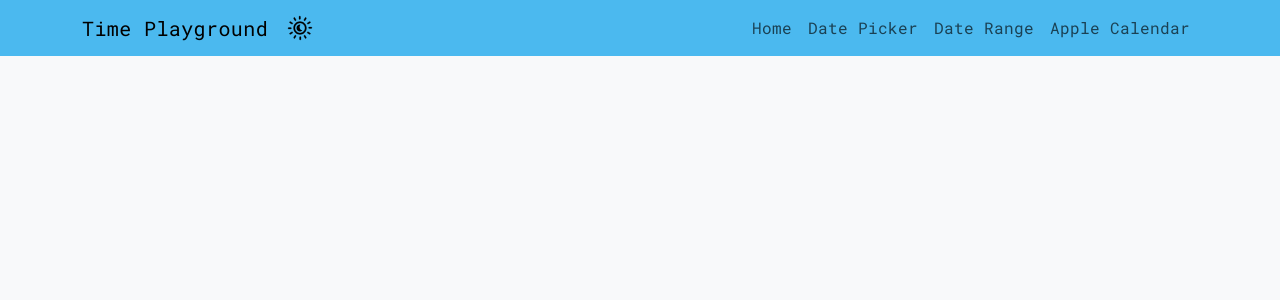
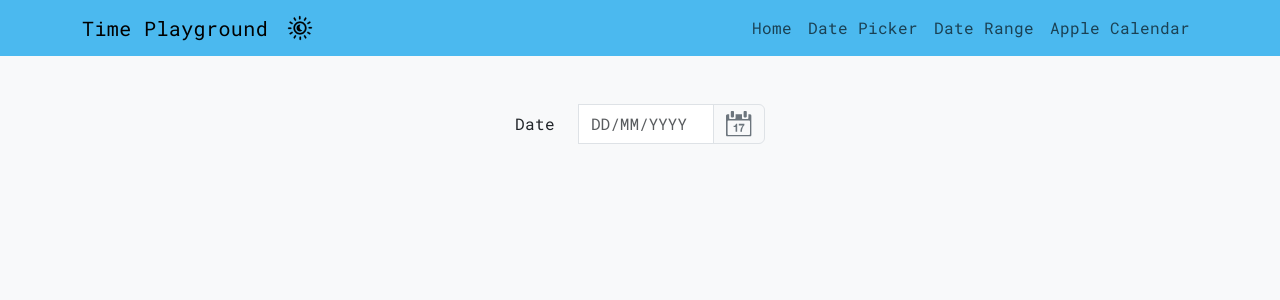
Before and after one commit to stephane777/timeplayground, a React app: page / in a window 1280 px wide. Shown: the top 300 px of the page. Built offline with nearby package versions, Linux system fonts and the light colour scheme.

Commit message:
add a wrapper layout to DatePicker

```diff
--- a/src/components/App/App.module.scss
+++ b/src/components/App/App.module.scss
@@ -11,3 +11,10 @@
     color: $light;
   }
 }
+
+.container {
+  &__datePicker {
+    margin: 0 auto;
+    width: 250px;
+  }
+}
--- a/src/components/App/App.tsx
+++ b/src/components/App/App.tsx
@@ -3,9 +3,14 @@ import MainNavbar from '../MainNavbar/MainNavbar';
 import { useTheme } from '../../context/themeContext';
 import styles from './App.module.scss';
 import classNames from 'classnames';
+import DatePicker from '../DatePicker/DatePicker';
+import Container from 'react-bootstrap/Container';
+import Row from 'react-bootstrap/Row';
+import Col from 'react-bootstrap/Col';
 
 const App: FC = () => {
   const { theme } = useTheme();
+  const [isFocused, setFocused] = React.useState(false);
 
   const classes = classNames(styles[`theme--${theme}`], styles[`theme`]);
 
@@ -14,7 +19,13 @@ const App: FC = () => {
       <header>
         <MainNavbar />
       </header>
-      <main></main>
+      <main>
+        <Container fluid="sm">
+          <div className={styles[`container__datePicker`]}>
+            <DatePicker onFocusChange={(focused) => setFocused(focused)} focused={isFocused} />
+          </div>
+        </Container>
+      </main>
       <footer></footer>
     </div>
   );
```
